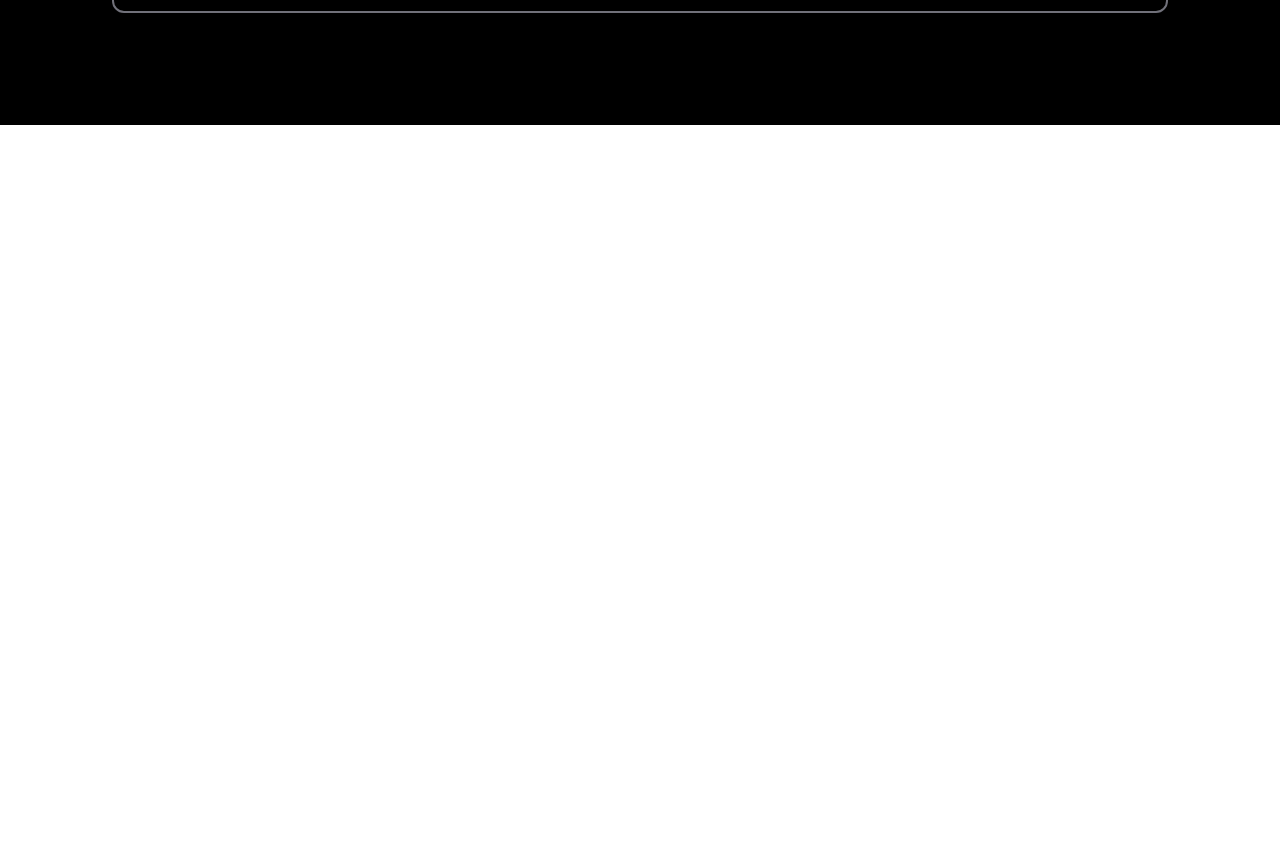
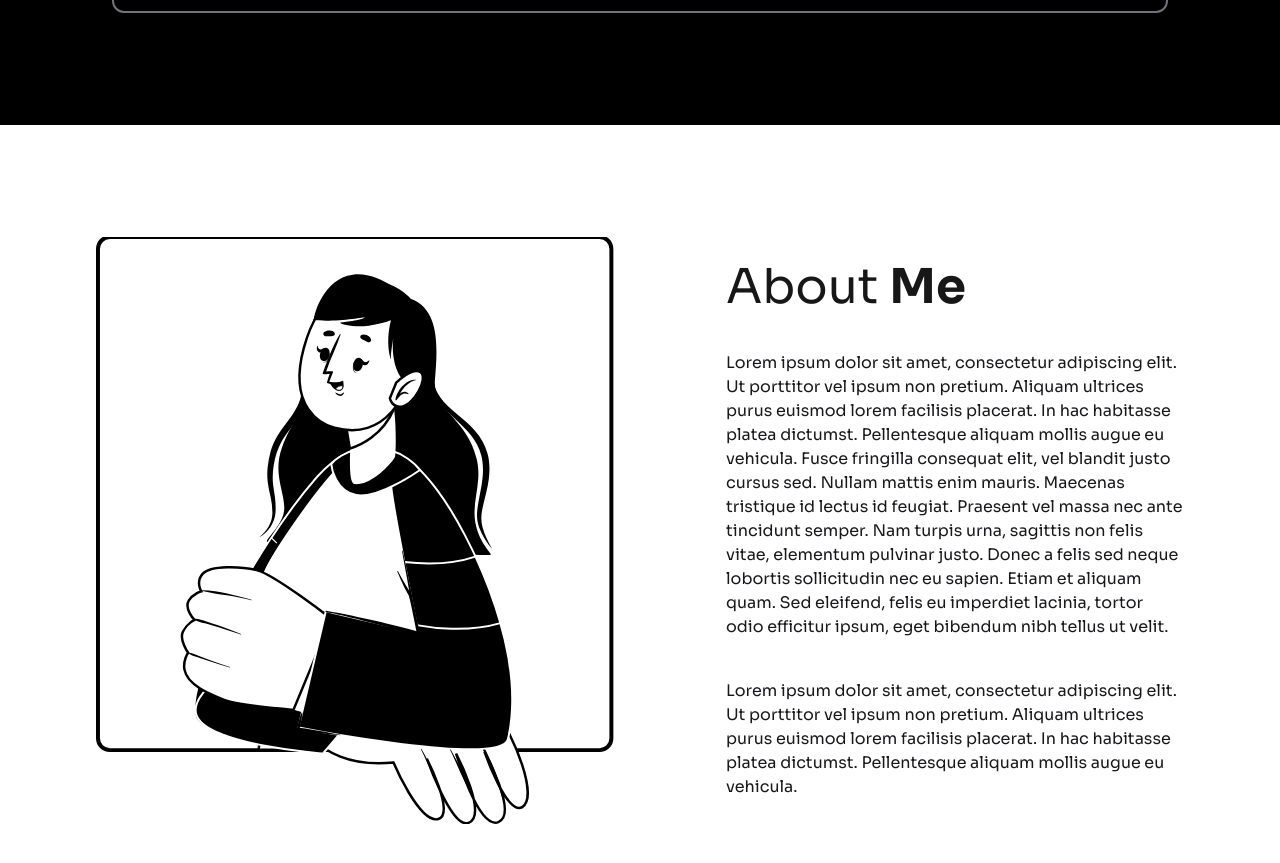
Before and after one commit to Faron-17/portfolio-mock, a Next.js app: page / in a window 1280 px wide. Shown: the part 2315-3178 px from the top of the page. Before the commit the page ends 2440 px from the top, so only its background shows below. Built offline with nearby package versions, Linux system fonts and the light colour scheme.

Commit message:
- sixth commit

```diff
--- a/app/globals.css
+++ b/app/globals.css
@@ -13,7 +13,7 @@
 }
 
 @theme {
-  --color-zinc-300: #71717A
+  --color-zinc-300: #71717A;
 }
 
 @media (prefers-color-scheme: dark) {
--- a/app/page.tsx
+++ b/app/page.tsx
@@ -1,3 +1,4 @@
+import AboutMe from "@/components/AboutMe";
 import Experience from "@/components/Experience";
 import Header from "@/components/Header";
 import Hero from "@/components/Hero";
@@ -10,6 +11,7 @@ export default function Home() {
       <Hero />
       <Skills />
       <Experience />
+      <AboutMe />
     </div>
   );
 }
--- /dev/null
+++ b/components/AboutMe.tsx
@@ -0,0 +1,22 @@
+import Image from 'next/image'
+import React from 'react'
+
+function AboutMe() {
+  return (
+    <section className='px-24 py-28 flex items-center'>
+      <Image
+        src='/about-me.svg'
+        alt='about-me'
+        width={518}
+        height={592}
+      />
+      <div className='pl-28'>
+        <h1 className='text-5xl text-left'>About <span className='font-bold'>Me</span></h1>
+        <p className='pt-10 text-zinc-900'>Lorem ipsum dolor sit amet, consectetur adipiscing elit. Ut porttitor vel ipsum non pretium. Aliquam ultrices purus euismod lorem facilisis placerat. In hac habitasse platea dictumst. Pellentesque aliquam mollis augue eu vehicula. Fusce fringilla consequat elit, vel blandit justo cursus sed. Nullam mattis enim mauris. Maecenas tristique id lectus id feugiat. Praesent vel massa nec ante tincidunt semper. Nam turpis urna, sagittis non felis vitae, elementum pulvinar justo. Donec a felis sed neque lobortis sollicitudin nec eu sapien. Etiam et aliquam quam. Sed eleifend, felis eu imperdiet lacinia, tortor odio efficitur ipsum, eget bibendum nibh tellus ut velit.</p>
+        <p className='pt-10 text-zinc-900'>Lorem ipsum dolor sit amet, consectetur adipiscing elit. Ut porttitor vel ipsum non pretium. Aliquam ultrices purus euismod lorem facilisis placerat. In hac habitasse platea dictumst. Pellentesque aliquam mollis augue eu vehicula.</p>
+      </div>
+    </section>
+  )
+}
+
+export default AboutMe
```
Also changed, not shown: public/about-me.svg (added).
